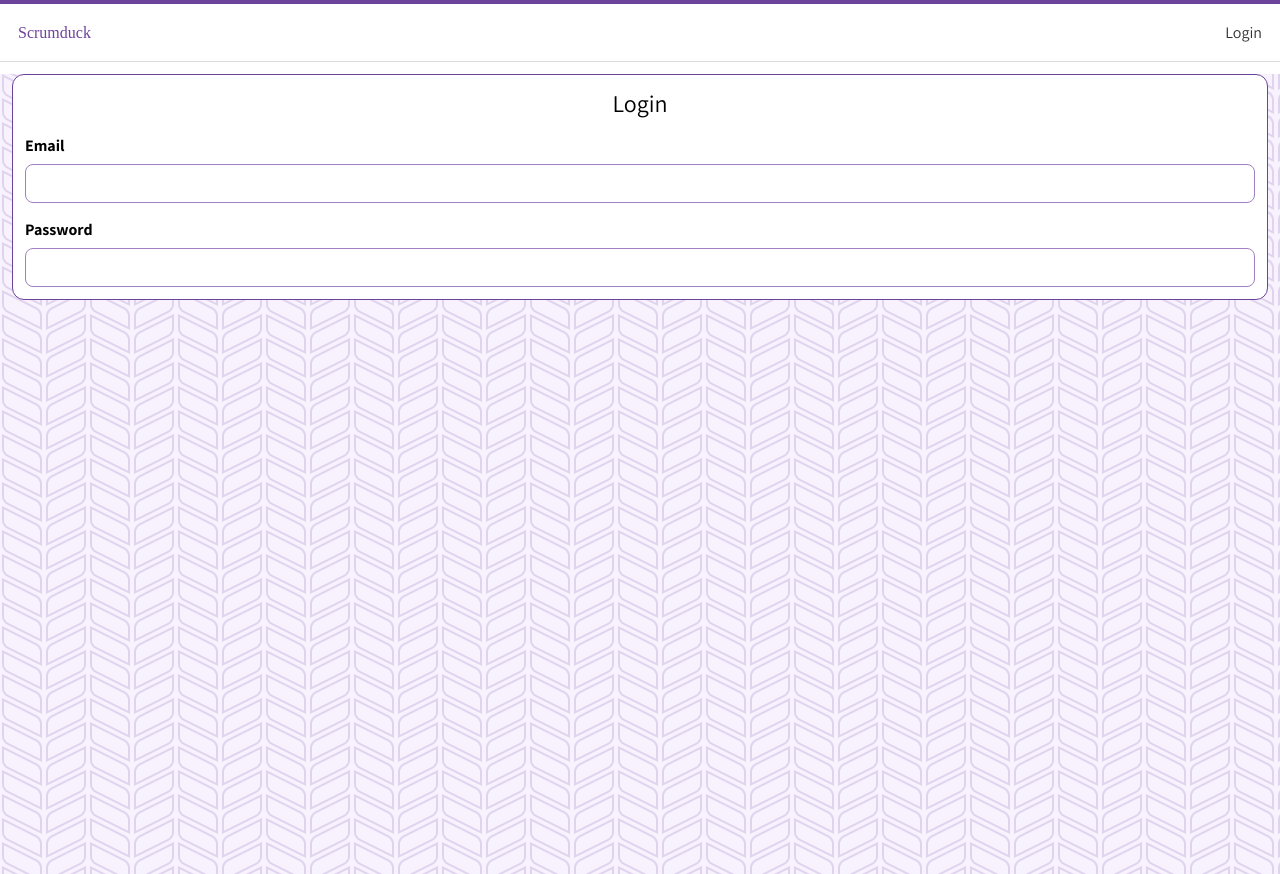
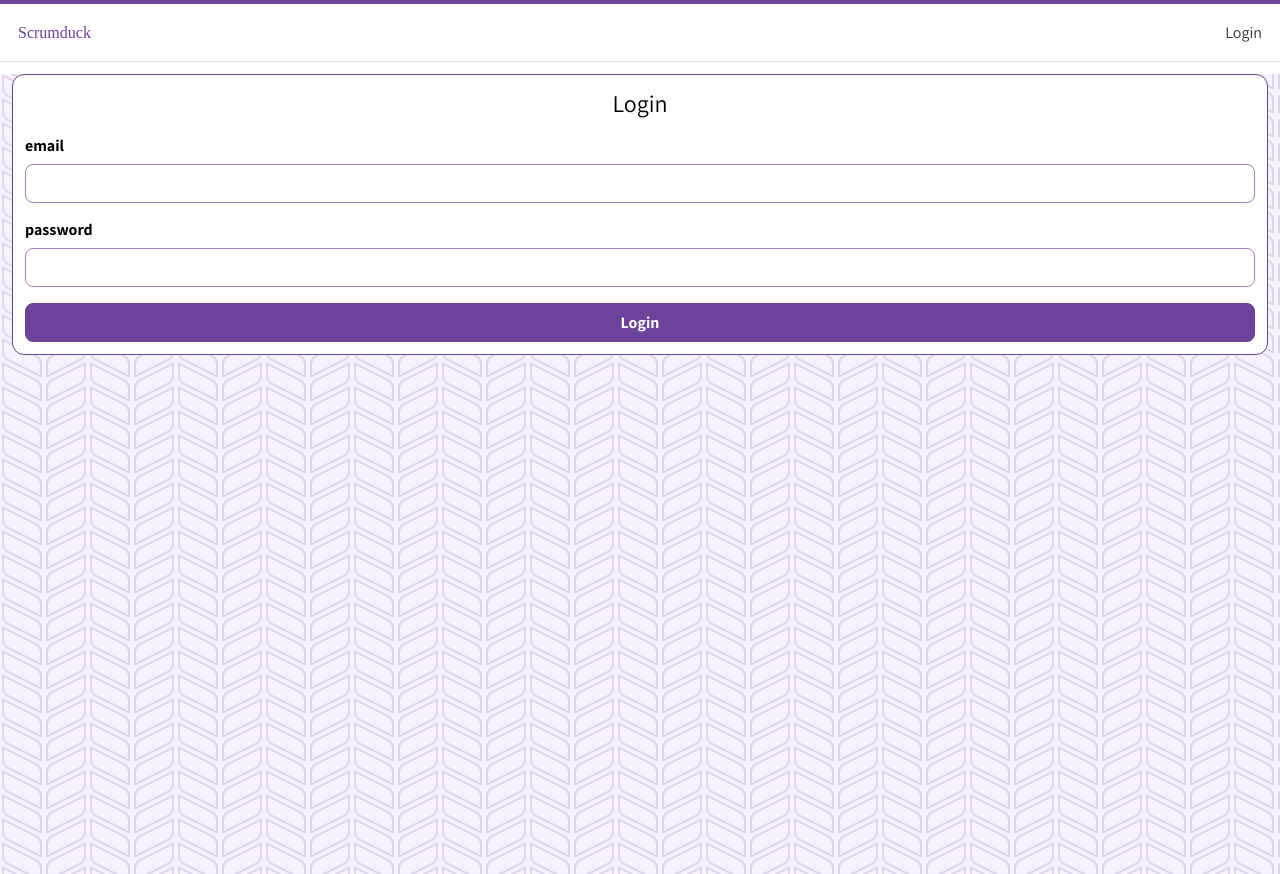
Before and after one commit to apethoud/scrumduck, a React (Create React App) app in the folder client/: page /login in a window 1280 px wide. Built offline with nearby package versions, Linux system fonts and the light colour scheme; a web font is replaced by a local one.

Commit message:
feat(login): integrate formik into login form

```diff
--- a/client/package.json
+++ b/client/package.json
@@ -10,6 +10,7 @@
     "@types/node": "^16.18.10",
     "@types/react": "^18.0.26",
     "@types/react-dom": "^18.0.9",
+    "formik": "^2.2.9",
     "react": "^18.2.0",
     "react-dom": "^18.2.0",
     "react-router-dom": "^6.6.0",
--- a/client/src/components/Login.tsx
+++ b/client/src/components/Login.tsx
@@ -1,26 +1,43 @@
-import { useState } from "react";
 import TextInput from "./common/TextInput";
-import { PatternBackground, PrimaryBox, SecondaryHeader, Text } from "./styledComponents/common";
+import { Button, PatternBackground, PrimaryBox, SecondaryHeader } from "./styledComponents/common";
+import { useFormik } from "formik";
 
 export default function Login() {
-  const [ email, setEmail ] = useState("");
-  const [ password, setPassword ] = useState("");
+
+  const formik = useFormik({
+    initialValues: {
+      email: "",
+      password: "",
+    },
+    onSubmit: values => {
+      console.log(JSON.stringify(values, null, 2));
+    },
+  });
+
   return (
+    <form onSubmit={formik.handleSubmit}>
       <PatternBackground>
         <PrimaryBox>
-        <SecondaryHeader style={{ textAlign: "center" }}>Login</SecondaryHeader>
+          <SecondaryHeader style={{ textAlign: "center" }}>
+            Login
+          </SecondaryHeader>
           <TextInput
-          name="Email"
-          value={email}
-          setValue={setEmail}
+            name="email"
+            type="text"
+            onChange={formik.handleChange}
+            value={formik.values.email}
           />
           <TextInput
-          name="Password"
-          value={password}
-          setValue={setPassword}
-          inputType="password"
+            name="password"
+            type="password"
+            onChange={formik.handleChange}
+            value={formik.values.password}
           />
+          <Button primary type="submit" style={{ marginTop: 16 }}>
+            Login
+          </Button>
         </PrimaryBox>
       </PatternBackground>
+    </form>
   )
 }
--- a/client/src/components/common/TextInput.tsx
+++ b/client/src/components/common/TextInput.tsx
@@ -1,14 +1,15 @@
 import { Input, Label } from "../styledComponents/common";
 
-export default function TextInput({ name, value, setValue, inputType}) {
+export default function TextInput({ name, value, onChange, type}) {
   return (
     <div style={{ display: "flex", flexDirection: "column" }}>
       <Label htmlFor={name}>{name}</Label>
       <Input
+        id={name}
         name={name}
-        type={inputType || "text"}
+        type={type || "text"}
         value={value}
-        onChange={(event) => {setValue(event.target.value)}}
+        onChange={onChange}
       />
     </div>
   )
```
Also changed, not shown: 1 other file (tests, documents, lock files or other folders). Lines whose indentation alone changed are shown as unchanged.
